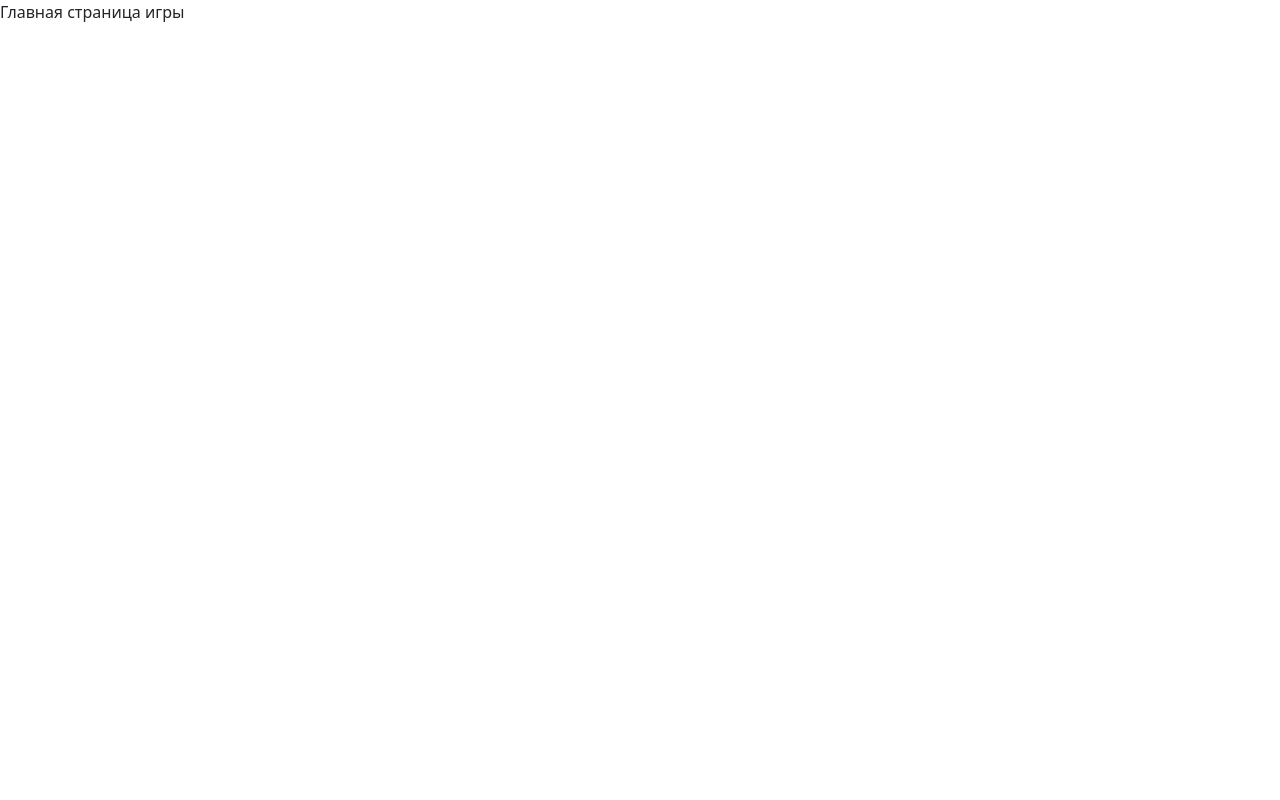
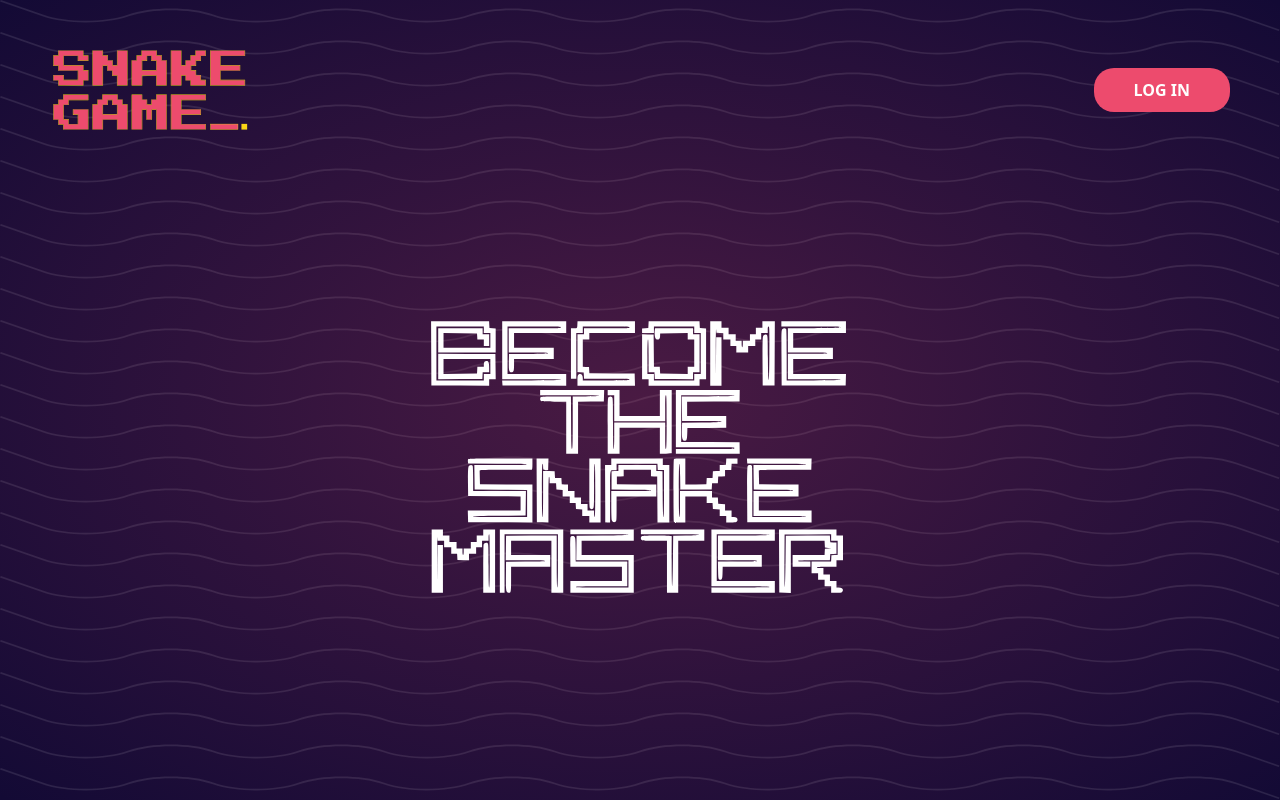
Before and after one commit to Filimonsha/snake-game, a React (Vite) app in the folder packages/client/: page / in a window 1280 px wide. Built offline with nearby package versions, Linux system fonts and the light colour scheme.

Commit message:
add main page markup

```diff
--- a/packages/client/src/index.css
+++ b/packages/client/src/index.css
@@ -0,0 +1,16 @@
+*, *::before, *::after {
+  box-sizing: border-box;
+}
+
+.visually-hidden {
+  position: absolute;
+  width: 1px;
+  height: 1px;
+  margin: -1px;
+  border: 0;
+  padding: 0;
+  white-space: nowrap;
+  clip-path: inset(100%);
+  clip: rect(0 0 0 0);
+  overflow: hidden;
+}
--- a/packages/client/src/pages/main/Main.tsx
+++ b/packages/client/src/pages/main/Main.tsx
@@ -1,10 +1,10 @@
-import React from 'react'
+import { MainSlide } from './modules/main-slide';
 
 const Main = () => {
   return (
-    <div>
-      Главная страница игры
-    </div>
+    <>
+      <MainSlide />
+    </>
   )
 }
 
--- /dev/null
+++ b/packages/client/src/pages/main/modules/main-slide/MainSlide.tsx
@@ -0,0 +1,52 @@
+import styles from './mainSlide.module.scss';
+import logoUrl from '../../../../assets/img/logo.svg';
+import mainTextUrl from '../../../../assets/img/main-text.svg';
+import { Link } from 'react-router-dom';
+import { SIGN_IN_ROUTE } from '../../../../utils/const/route';
+
+const {
+  mainSlide,
+  mainSlideBg,
+  mainContainer,
+  mainLink,
+  mainHeader,
+  mainHero,
+  mainImg
+} = styles;
+
+export const MainSlide = () => {
+  return (
+    <div className={mainSlide}>
+      <div className={mainSlideBg}>
+        <div className={mainContainer}>
+          <header className={mainHeader}>
+            <img
+              src={logoUrl}
+              alt="Логотип Snake Game"
+              height='80'
+              width='200'
+            />
+            <Link
+              to={SIGN_IN_ROUTE}
+              className={mainLink}
+            >
+              Log in
+            </Link>
+          </header>
+          <main className={mainHero}>
+            <h1 className='visually-hidden'>Snake Game</h1>
+            <img
+              className={mainImg}
+              src={mainTextUrl}
+              alt='Become the snake master'
+              height='300'
+              width='550'
+            />
+          </main>
+        </div>
+      </div>
+    </div>
+  );
+};
+
+export default MainSlide;
--- /dev/null
+++ b/packages/client/src/pages/main/modules/main-slide/index.ts
@@ -0,0 +1 @@
+export { default as MainSlide } from './MainSlide';
--- /dev/null
+++ b/packages/client/src/pages/main/modules/main-slide/mainSlide.module.scss
@@ -0,0 +1,67 @@
+.mainSlide {
+  color: white;
+  background-color: #130a35;
+  background-image: url('../../../../assets/img/wave.svg');
+}
+
+.mainSlideBg {
+  min-height: 100vh;
+  width: 100%;
+  background: radial-gradient(rgba(#ed4b6d, 0.25), transparent);
+}
+
+.mainContainer {
+  height: calc(100vh - 50px);
+  padding: 50px;
+  padding-bottom: 0;
+  display: flex;
+  flex-direction: column;
+  justify-content: space-between;
+}
+
+.mainHeader {
+  display: flex;
+  justify-content: space-between;
+  align-items: center;
+  margin-bottom: 40px;
+}
+
+.mainLink {
+  display: inline-flex;
+  text-transform: uppercase;
+  padding: 10px 40px;
+  background-color: #ed4b6d;
+  color: #fefefe;
+  text-decoration: none;
+  border-radius: 20px;
+  outline: none;
+  font-weight: bold;
+
+  &:hover {
+    color: #fefefe;
+    box-shadow: 0 2px 10px 0 rgba(#ed4b6d, 0.7);
+  }
+
+  &:focus {
+    outline: 2px solid #fefefe;
+    box-shadow: 0 2px 10px 0 rgba(#ed4b6d, 0.7);
+  }
+}
+
+.mainHero {
+  flex-grow: 1;
+  display: flex;
+  justify-content: center;
+  align-items: center;
+}
+
+.mainImg {
+  display: block;
+  object-fit: contain;
+
+  @media screen and (max-width: 700px) {
+    width: 400px;
+    height: 200px;
+  }
+
+}
```
Also changed, not shown: packages/client/src/assets/img/main-text.svg (added), packages/client/src/assets/img/wave.svg (added).
